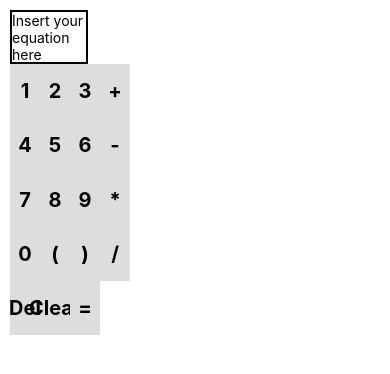
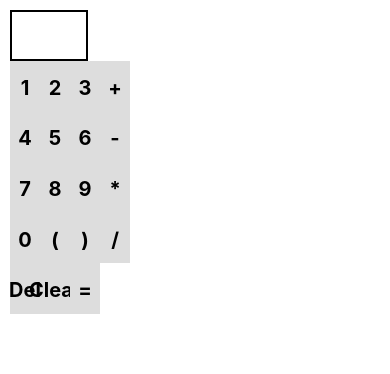
Before and after one commit to Zrmikstri/calculator, a React Native app: screen / in a window 390 px wide. Shown: the top 374 px of the page. Built offline with nearby package versions, Linux system fonts and the light colour scheme.

Commit message:
update App.js

```diff
--- a/App.js
+++ b/App.js
@@ -1,17 +1,18 @@
 // https://stackoverflow.com/questions/69692842/error-message-error0308010cdigital-envelope-routinesunsupported
 
 import React, { useState } from 'react';
-import { Text, View, TextInput, TouchableOpacity, StyleSheet } from 'react-native';
+import { Text, View, TouchableOpacity, StyleSheet } from 'react-native';
 
 function evalEquation(equation) {
+	let result = '';
 	try {
-		return Function(`'use strict'; return (${equation})`)();
+		result = Function(`'use strict'; return (${equation})`)();
 	}
 	catch (error) {
 		alert(error.message + `\nPlease re-enter your equation`);
 	}
 	finally {
-		return '';
+		return result.toString();
 	}
 };
 
@@ -25,9 +26,10 @@ const Calculator = () => {
 
 				<View style={styles.row}>
 					<Text
-						style={{ flex: 1, boderColor: 'black', borderWidth: 2, }} accessibilityLabel='Insert your equation here'
+						style={{ flex: 1, boderColor: 'black', borderWidth: 2, padding: 15, fontSize: 20, fontWeight: 'bold', textAlign: 'right' }}
+						accessibilityLabel='Insert your equation here'
 					>
-						{text.length ? text : `Insert your equation here`}
+						{text}
 					</Text>
 				</View>
 
@@ -94,7 +96,7 @@ const Calculator = () => {
 				<View style={styles.row}>
 					<TouchableOpacity
 						style={styles.button}
-						onPress={() => setText(text.slice(0, -1))}
+						onPress={() => { setText(text.slice(0, -1)); }}
 					>
 						<Text style={styles.buttonText}>Del</Text>
 					</TouchableOpacity>
@@ -105,7 +107,7 @@ const Calculator = () => {
 
 					<TouchableOpacity
 						style={styles.equalButton}
-						onPress={() => setText(evalEquation(text))}
+						onPress={() => { setText(evalEquation(text)); }}
 					>
 						<Text style={styles.buttonText}>=</Text>
 					</TouchableOpacity>
```
